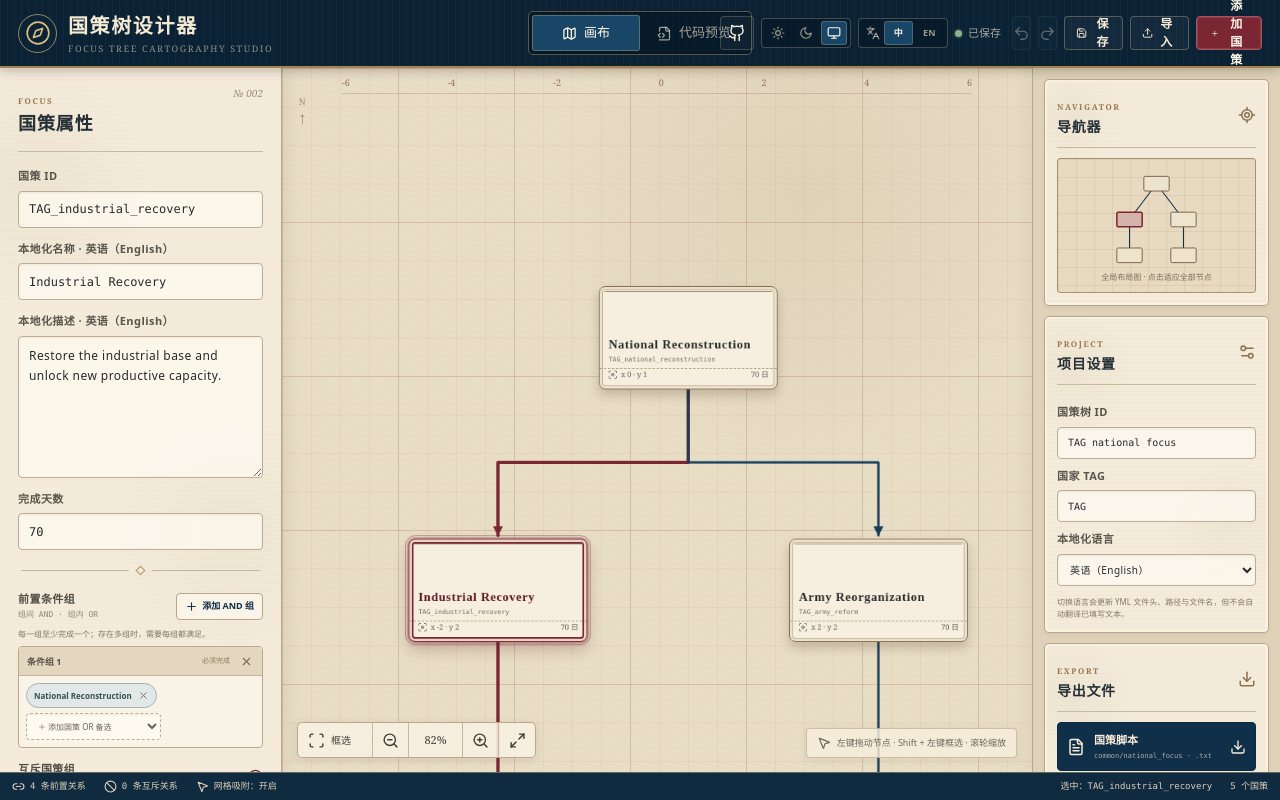
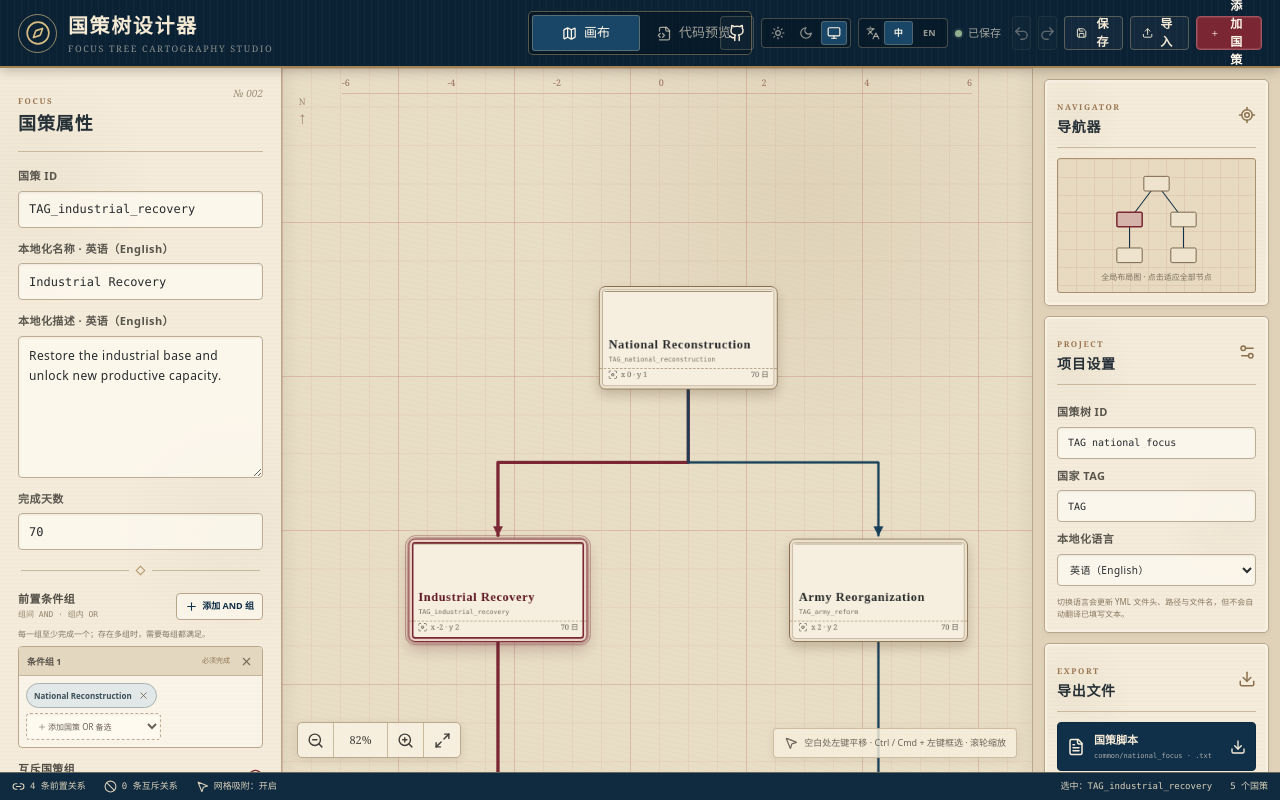
Before and after one commit to LesMiserablesMod/hoi4-focus-tree-designer, a Next.js app: page /hoi4-focus-tree-designer/ in a window 1280 px wide. Built offline with nearby package versions, Linux system fonts and the light colour scheme.

Commit message:
Use modifier drag for box selection

```diff
--- a/app/globals.css
+++ b/app/globals.css
@@ -823,6 +823,10 @@ button:disabled {
 .focus-canvas.is-marquee,
 .focus-canvas.is-marquee:active {
   cursor: crosshair;
+}
+
+.focus-canvas.is-panning {
+  cursor: grabbing;
 }
 
 .canvas-world {
@@ -1062,12 +1066,6 @@ button:disabled {
   pointer-events: none;
 }
 
-.canvas-help.active {
-  color: #6f2430;
-  background: rgba(253, 238, 222, 0.94);
-  border-color: rgba(122, 39, 51, 0.58);
-}
-
 .selection-marquee {
   position: absolute;
   z-index: 8;
@@ -1106,21 +1104,6 @@ button:disabled {
 
 .zoom-controls button {
   cursor: pointer;
-}
-
-.zoom-controls .selection-tool {
-  display: flex;
-  width: auto;
-  min-width: 75px;
-  gap: 6px;
-  padding: 0 10px;
-  font-family: inherit;
-  font-size: 10px;
-}
-
-.zoom-controls .selection-tool.active {
-  color: #fff7e8;
-  background: var(--wine);
 }
 
 .zoom-controls span {
@@ -1808,12 +1791,6 @@ html[data-theme="dark"] .zoom-controls {
   border-color: #53616b;
 }
 
-html[data-theme="dark"] .canvas-help.active {
-  color: #ffd9dd;
-  background: rgba(91, 37, 48, 0.94);
-  border-color: #c86573;
-}
-
 html[data-theme="dark"] .zoom-controls button,
 html[data-theme="dark"] .zoom-controls span {
   border-color: #53616b;
--- a/app/page.tsx
+++ b/app/page.tsx
@@ -25,7 +25,6 @@ import {
   Plus,
   Redo2,
   Save,
-  Scan,
   Settings2,
   Sun,
   Trash2,
@@ -171,10 +170,7 @@ const UI_MESSAGES = {
     focusCoordinate: (name: string, x: number, y: number) => `${name}，坐标 ${x}, ${y}`,
     unnamedFocus: "未命名国策",
     days: (value: number) => `${value} 日`,
-    canvasHelp: "左键拖动节点 · Shift + 左键框选 · 滚轮缩放",
-    boxSelect: "框选",
-    boxSelectHint: "开启框选工具，然后用左键拖出选区",
-    boxSelectArmed: "框选已开启 · 左键拖出选区 · Esc 取消",
+    canvasHelp: "空白处左键平移 · Ctrl / Cmd + 左键框选 · 滚轮缩放",
     zoomControls: "缩放控制",
     zoomOut: "缩小",
     zoomIn: "放大",
@@ -323,10 +319,7 @@ const UI_MESSAGES = {
     focusCoordinate: (name: string, x: number, y: number) => `${name}, coordinates ${x}, ${y}`,
     unnamedFocus: "Unnamed Focus",
     days: (value: number) => `${value} days`,
-    canvasHelp: "Left-drag nodes · Shift + left-drag to box-select · Wheel to zoom",
-    boxSelect: "Box select",
-    boxSelectHint: "Arm box select, then left-drag a selection area",
-    boxSelectArmed: "Box select armed · Left-drag an area · Esc to cancel",
+    canvasHelp: "Left-drag blank canvas to pan · Ctrl / Cmd + left-drag to select · Wheel to zoom",
     zoomControls: "Zoom controls",
     zoomOut: "Zoom out",
     zoomIn: "Zoom in",
@@ -1108,7 +1101,7 @@ export default function Home() {
   const [selectedUid, setSelectedUid] = useState(initialProject.nodes[1].uid);
   const [selectedUids, setSelectedUids] = useState<string[]>([initialProject.nodes[1].uid]);
   const [marqueeBox, setMarqueeBox] = useState<{ left: number; top: number; width: number; height: number } | null>(null);
-  const [marqueeArmed, setMarqueeArmed] = useState(false);
+  const [panning, setPanning] = useState(false);
   const [past, setPast] = useState<ProjectState[]>([]);
   const [future, setFuture] = useState<ProjectState[]>([]);
   const [view, setView] = useState<ViewState>({ x: -290, y: 18, zoom: 0.82 });
@@ -1135,6 +1128,8 @@ export default function Home() {
     startClientY: number;
     startX: number;
     startY: number;
+    moved: boolean;
+    clearSelectionOnClick: boolean;
   } | null>(null);
   const marqueeRef = useRef<{
     pointerId: number;
@@ -1468,7 +1463,7 @@ export default function Home() {
   }
 
   function handleNodePointerDown(event: ReactPointerEvent<HTMLButtonElement>, node: FocusNode) {
-    if (event.button !== 0 || event.shiftKey || marqueeArmed || mode !== "edit") return;
+    if (event.button !== 0 || event.ctrlKey || event.metaKey || mode !== "edit") return;
     event.stopPropagation();
     const movingUids = selectedUidSet.has(node.uid) ? selectedUids : [node.uid];
     setSelectedUid(node.uid);
@@ -1515,12 +1510,12 @@ export default function Home() {
       setFuture([]);
     }
     dragRef.current = null;
-    event.currentTarget.releasePointerCapture(event.pointerId);
+    if (event.currentTarget.hasPointerCapture(event.pointerId)) event.currentTarget.releasePointerCapture(event.pointerId);
   }
 
   function handleCanvasPointerDown(event: ReactPointerEvent<HTMLDivElement>) {
     if (mode !== "edit") return;
-    const shouldStartMarquee = event.button === 2 || (event.button === 0 && (event.shiftKey || marqueeArmed));
+    const shouldStartMarquee = event.button === 0 && (event.ctrlKey || event.metaKey);
     if (shouldStartMarquee) {
       event.preventDefault();
       const rect = event.currentTarget.getBoundingClientRect();
@@ -1538,17 +1533,19 @@ export default function Home() {
       setMarqueeBox({ left: startX, top: startY, width: 0, height: 0 });
       return;
     }
-    if (event.button !== 0) return;
-    if ((event.target as HTMLElement).closest(".focus-card, .zoom-controls")) return;
-    setSelectedUid("");
-    setSelectedUids([]);
+    if (event.button !== 0 && event.button !== 1) return;
+    if (event.button === 0 && (event.target as HTMLElement).closest(".focus-card, .zoom-controls")) return;
+    event.preventDefault();
     event.currentTarget.setPointerCapture(event.pointerId);
+    setPanning(true);
     panRef.current = {
       pointerId: event.pointerId,
       startClientX: event.clientX,
       startClientY: event.clientY,
       startX: view.x,
       startY: view.y,
+      moved: false,
+      clearSelectionOnClick: event.button === 0,
     };
   }
 
@@ -1571,10 +1568,14 @@ export default function Home() {
     }
     const pan = panRef.current;
     if (!pan || pan.pointerId !== event.pointerId) return;
+    const deltaX = event.clientX - pan.startClientX;
+    const deltaY = event.clientY - pan.startClientY;
+    if (!pan.moved && Math.hypot(deltaX, deltaY) < 4) return;
+    pan.moved = true;
     setView((current) => ({
       ...current,
-      x: pan.startX + event.clientX - pan.startClientX,
-      y: pan.startY + event.clientY - pan.startClientY,
+      x: pan.startX + deltaX,
+      y: pan.startY + deltaY,
     }));
   }
 
@@ -1585,7 +1586,7 @@ export default function Home() {
       const top = Math.min(marquee.startY, marquee.currentY);
       const right = Math.max(marquee.startX, marquee.currentX);
       const bottom = Math.max(marquee.startY, marquee.currentY);
-      if (right - left >= 4 || bottom - top >= 4) {
+      if (Math.hypot(marquee.currentX - marquee.startX, marquee.currentY - marquee.startY) >= 5) {
         const matchingUids = projectRef.current.nodes
           .filter((node) => {
             const nodeLeft = view.x + worldX(node.absX) * view.zoom;
@@ -1600,15 +1601,23 @@ export default function Home() {
       } else if (marquee.startedNodeUid) {
         setSelectedUids([marquee.startedNodeUid]);
         setSelectedUid(marquee.startedNodeUid);
+      } else {
+        setSelectedUids([]);
+        setSelectedUid("");
       }
       marqueeRef.current = null;
       setMarqueeBox(null);
-      setMarqueeArmed(false);
       if (event.currentTarget.hasPointerCapture(event.pointerId)) event.currentTarget.releasePointerCapture(event.pointerId);
       return;
     }
-    if (panRef.current?.pointerId !== event.pointerId) return;
+    const pan = panRef.current;
+    if (pan?.pointerId !== event.pointerId) return;
+    if (!pan.moved && pan.clearSelectionOnClick) {
+      setSelectedUid("");
+      setSelectedUids([]);
+    }
     panRef.current = null;
+    setPanning(false);
     if (event.currentTarget.hasPointerCapture(event.pointerId)) event.currentTarget.releasePointerCapture(event.pointerId);
   }
 
@@ -1616,9 +1625,11 @@ export default function Home() {
     if (marqueeRef.current?.pointerId === event.pointerId) {
       marqueeRef.current = null;
       setMarqueeBox(null);
-      setMarqueeArmed(false);
     }
-    if (panRef.current?.pointerId === event.pointerId) panRef.current = null;
+    if (panRef.current?.pointerId === event.pointerId) {
+      panRef.current = null;
+      setPanning(false);
+    }
     if (event.currentTarget.hasPointerCapture(event.pointerId)) event.currentTarget.releasePointerCapture(event.pointerId);
   }
 
@@ -1804,7 +1815,7 @@ export default function Home() {
       const target = event.target as HTMLElement;
       const editing = target.matches("input, textarea, select, [contenteditable='true']");
       const modifier = event.ctrlKey || event.metaKey;
-      if (!editing && event.key === "Escape" && (marqueeArmed || marqueeRef.current)) {
+      if (!editing && event.key === "Escape" && marqueeRef.current) {
         event.preventDefault();
         const activeMarquee = marqueeRef.current;
         if (activeMarquee && canvasRef.current?.hasPointerCapture(activeMarquee.pointerId)) {
@@ -1812,7 +1823,6 @@ export default function Home() {
         }
         marqueeRef.current = null;
         setMarqueeBox(null);
-        setMarqueeArmed(false);
       } else if (modifier && event.key.toLowerCase() === "z") {
         event.preventDefault();
         if (event.shiftKey) redo();
@@ -1838,13 +1848,20 @@ export default function Home() {
     };
     const handleWindowBlur = () => {
       const activeMarquee = marqueeRef.current;
-      if (activeMarquee && canvasRef.current?.hasPointerCapture(activeMarquee.pointerId)) {
-        canvasRef.current.releasePointerCapture(activeMarquee.pointerId);
+      const activePointerId = activeMarquee?.pointerId ?? panRef.current?.pointerId;
+      if (activePointerId !== undefined && canvasRef.current?.hasPointerCapture(activePointerId)) {
+        canvasRef.current.releasePointerCapture(activePointerId);
       }
+      const activeDrag = dragRef.current;
+      if (activeDrag?.moved) {
+        setPast((items) => [...items.slice(-59), activeDrag.before]);
+        setFuture([]);
+      }
+      dragRef.current = null;
       marqueeRef.current = null;
       panRef.current = null;
       setMarqueeBox(null);
-      setMarqueeArmed(false);
+      setPanning(false);
     };
     window.addEventListener("keydown", handleKeyDown);
     window.addEventListener("blur", handleWindowBlur);
@@ -1889,7 +1906,7 @@ export default function Home() {
           <button className={mode === "edit" ? "active" : ""} onClick={() => setMode("edit")} role="tab" aria-selected={mode === "edit"}>
             <MapIcon size={15} /> {ui.canvas}
           </button>
-          <button className={mode === "code" ? "active" : ""} onClick={() => { setMarqueeArmed(false); setMode("code"); }} role="tab" aria-selected={mode === "code"}>
+          <button className={mode === "code" ? "active" : ""} onClick={() => setMode("code")} role="tab" aria-selected={mode === "code"}>
             <FileCode2 size={15} /> {ui.codePreview}
           </button>
         </div>
@@ -1991,15 +2008,13 @@ export default function Home() {
         <section className="canvas-column">
           {mode === "edit" ? (
             <div
-              className={`focus-canvas ${marqueeBox || marqueeArmed ? "is-marquee" : ""}`}
+              className={`focus-canvas ${marqueeBox ? "is-marquee" : ""} ${panning ? "is-panning" : ""}`}
               ref={canvasRef}
               onPointerDown={handleCanvasPointerDown}
               onPointerMove={handleCanvasPointerMove}
               onPointerUp={handleCanvasPointerUp}
               onPointerCancel={handleCanvasPointerCancel}
               onLostPointerCapture={handleCanvasPointerCancel}
-              onContextMenu={(event) => event.preventDefault()}
-              onAuxClick={(event) => event.preventDefault()}
               onDragStart={(event) => event.preventDefault()}
               onWheel={handleWheel}
               aria-label={ui.draggableCanvas}
@@ -2052,6 +2067,7 @@ export default function Home() {
                       onPointerMove={handleNodePointerMove}
                       onPointerUp={handleNodePointerUp}
                       onPointerCancel={handleNodePointerUp}
+                      onLostPointerCapture={handleNodePointerUp}
                       aria-pressed={selectedUidSet.has(node.uid)}
                       aria-label={ui.focusCoordinate(node.name || node.id, rx, ry)}
                     >
@@ -2070,15 +2086,8 @@ export default function Home() {
                   aria-hidden="true"
                 />
               )}
-              <div className={`canvas-help ${marqueeArmed ? "active" : ""}`} role="status" aria-live="polite"><MousePointer2 size={14} />{marqueeArmed ? ui.boxSelectArmed : ui.canvasHelp}</div>
+              <div className="canvas-help"><MousePointer2 size={14} />{ui.canvasHelp}</div>
               <div className="zoom-controls" aria-label={ui.zoomControls} onPointerDown={(event) => event.stopPropagation()}>
-                <button
-                  className={`selection-tool ${marqueeArmed ? "active" : ""}`}
-                  onClick={() => setMarqueeArmed((current) => !current)}
-                  aria-label={ui.boxSelectHint}
-                  aria-pressed={marqueeArmed}
-                  title={ui.boxSelectHint}
-                ><Scan size={17} />{ui.boxSelect}</button>
                 <button onClick={() => zoomBy(0.88)} aria-label={ui.zoomOut}><ZoomOut size={17} /></button>
                 <span>{Math.round(view.zoom * 100)}%</span>
                 <button onClick={() => zoomBy(1.14)} aria-label={ui.zoomIn}><ZoomIn size={17} /></button>
```
